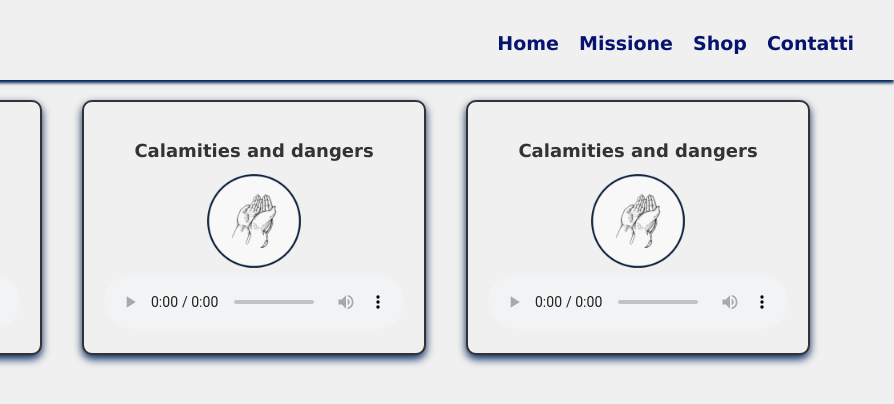
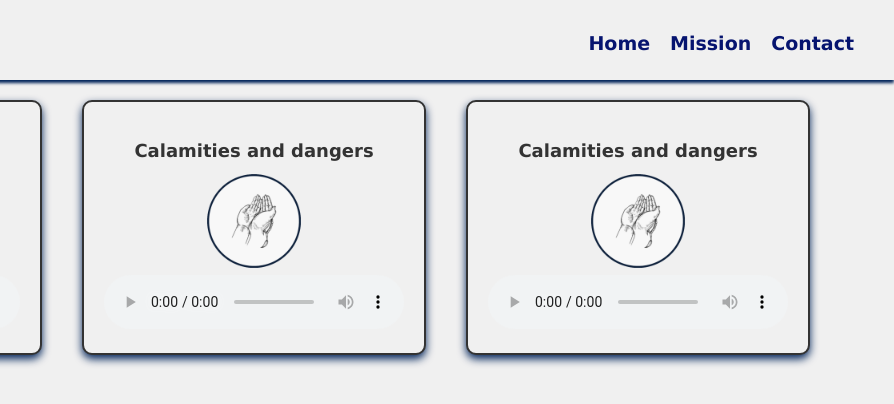
Before and after one commit to AlQalamIT/AlQalam.EN, a plain HTML site: page danger.html in a window 1280 px wide. Shown: the full height of the page, 386-1280 px from the left. Drawn offline with Linux system fonts and the light colour scheme.

Commit message:
Update danger.html

```diff
--- a/danger.html
+++ b/danger.html
@@ -11,11 +11,10 @@
         <div id="header-content">
             <img id="logo" src="Items/Logo_con_nome-removebg-preview.png" alt="Logo" width="20">
             <div id="site-title"></div>
-            <ul id="menu">
+           <ul id="menu">
                 <li><a href="index.html">Home</a></li>
-                <li><a href="mission.html">Missione</a></li>
-                <li><a href="negozio.html">Shop</a></li>
-                <li><a href="contatti.html">Contatti</a></li>
+                <li><a href="mission.html">Mission</a></li>
+                <li><a href="contacts.html">Contact</a></li>
             </ul>
         </div>
     </header>
```
